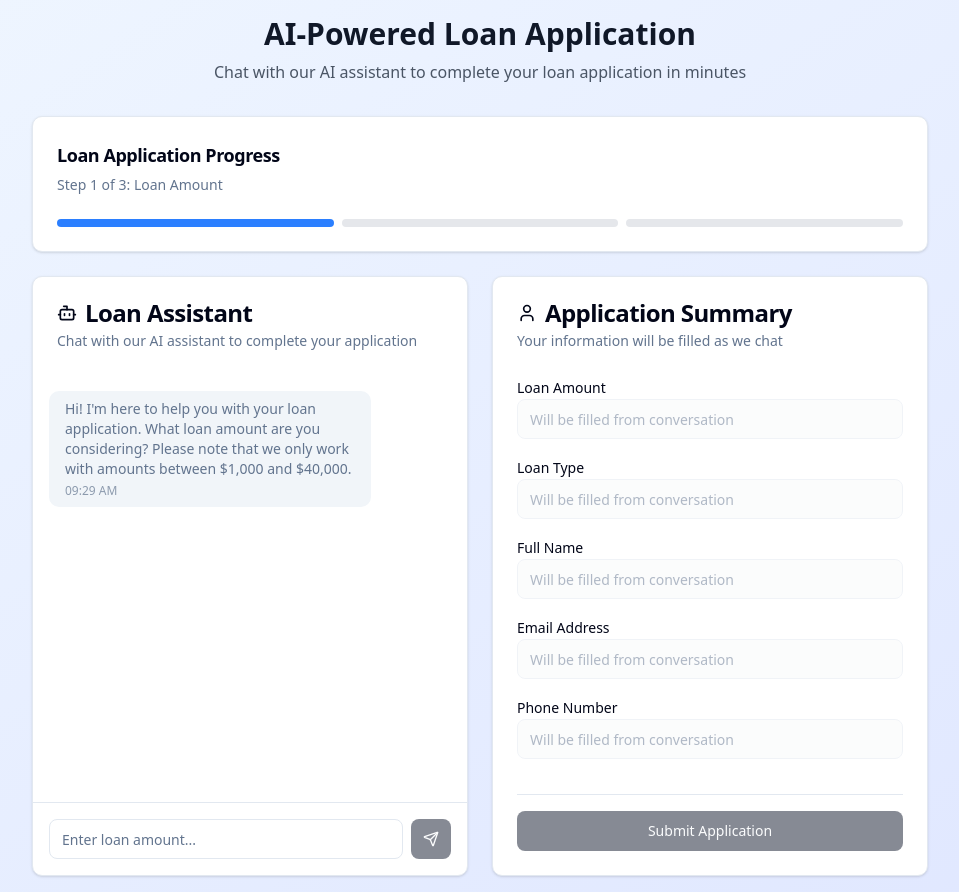
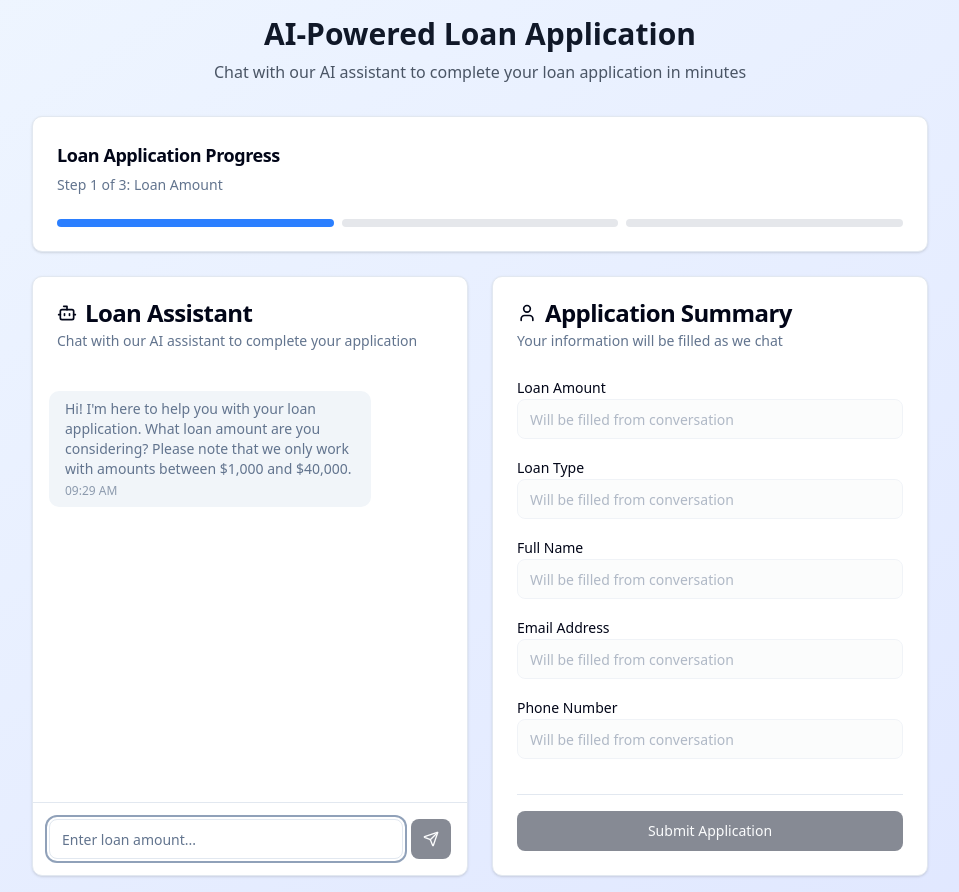
Before and after one commit to JPMurara/lead-acquisition-form, a Next.js app: page / in a window 1280 px wide. Shown: the whole page, without its empty margins (160-1119 px from the left). Built offline with nearby package versions, Linux system fonts and the light colour scheme.

Commit message:
chat container css
- autofocus always when chat input is enabled
- overflow y to restrain chat window height

```diff
--- a/components/conversational-form.tsx
+++ b/components/conversational-form.tsx
@@ -333,7 +333,7 @@ export function ConversationalForm() {
               Chat with our AI assistant to complete your application
             </CardDescription>
           </CardHeader>
-          <CardContent className="flex-1 flex flex-col p-0">
+          <CardContent className="flex-1 flex flex-col p-0 overflow-y-auto">
             <div className="flex-1 overflow-y-auto">
               <MessageList>
                 {conversationState.messages.map((message) => (
--- a/components/ui/chat-input.tsx
+++ b/components/ui/chat-input.tsx
@@ -17,6 +17,14 @@ export function ChatInput({
   placeholder,
 }: ChatInputProps) {
   const [message, setMessage] = React.useState("");
+  const inputRef = React.useRef<HTMLInputElement>(null);
+
+  // Focus the input when it becomes enabled
+  React.useEffect(() => {
+    if (!disabled && inputRef.current) {
+      inputRef.current.focus();
+    }
+  }, [disabled]);
 
   const handleSubmit = (e: React.FormEvent) => {
     e.preventDefault();
@@ -39,7 +47,9 @@ export function ChatInput({
       className="flex items-center space-x-2 p-4 border-t"
     >
       <Input
+        ref={inputRef}
         value={message}
+        autoFocus={true}
         onChange={(e) => setMessage(e.target.value)}
         onKeyPress={handleKeyPress}
         placeholder={placeholder || "Type your message..."}
```
